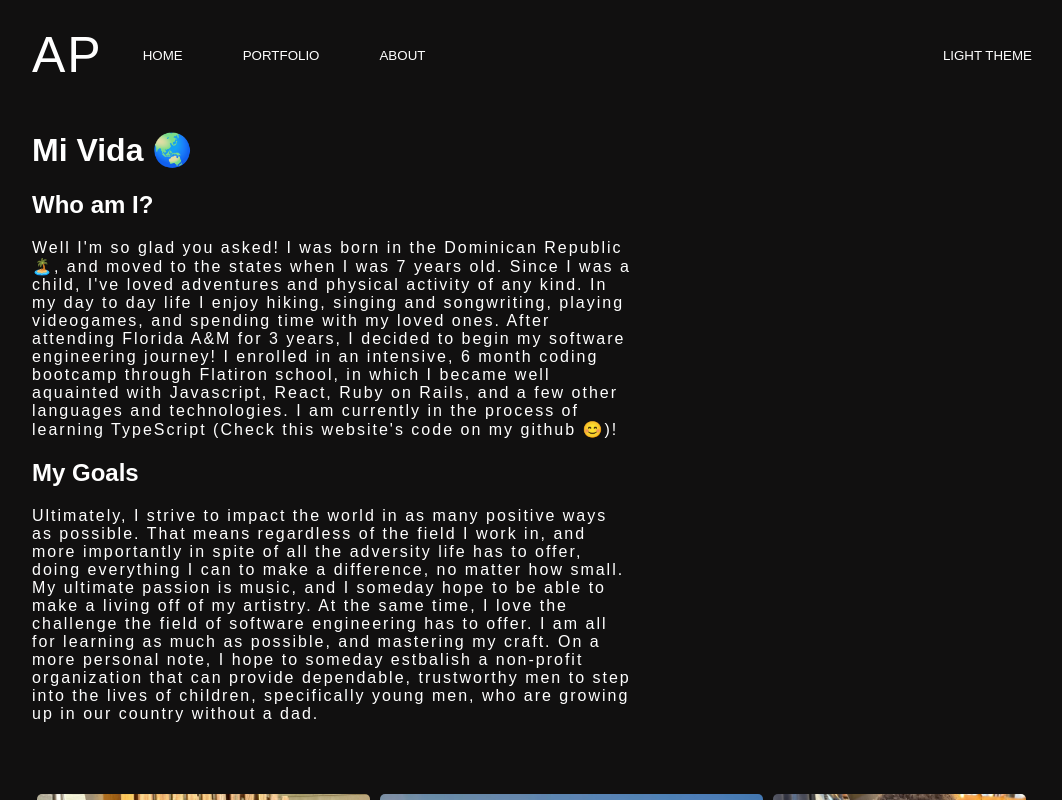
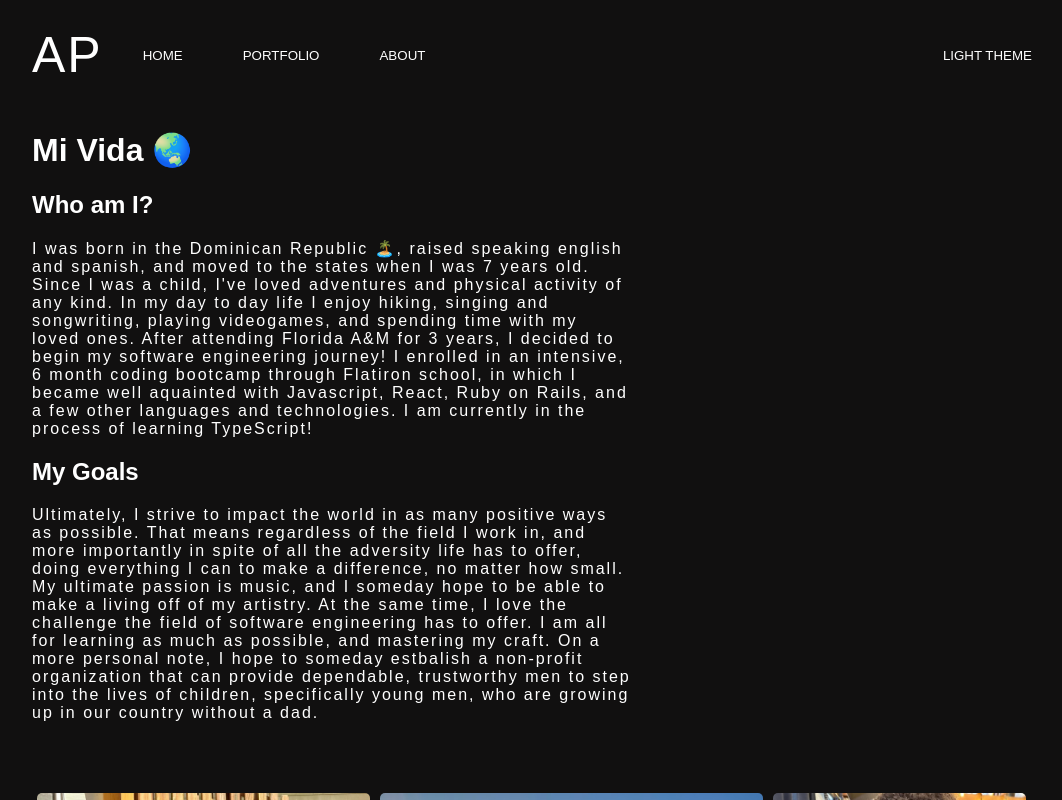
Before and after one commit to adrielpuello/my-ts-react-app, a React (Create React App) app in the folder my-ts-react-app/: page / in a window 1280 px wide. Both pictures are taken after a click on the button "ABOUT". Shown: the top 800 px of the page, without its empty margins (118-1180 px from the left). Built offline with nearby package versions, Linux system fonts and the light colour scheme.

Commit message:
small bio tweaks

```diff
--- a/my-ts-react-app/src/components/About/About.tsx
+++ b/my-ts-react-app/src/components/About/About.tsx
@@ -13,13 +13,13 @@ const About: React.FC = () => {
             <div className="main-text">
                     <h1>Mi Vida 🌏</h1>
                     <h2>Who am I?</h2>
-                    <p>Well I'm so glad you asked! I was born in the Dominican Republic 🏝️,
+                    <p>I was born in the Dominican Republic 🏝️, raised speaking english and spanish,
                     and moved to the states when I was 7 years old. Since I was a child, I've loved adventures
                     and physical activity of any kind. In my day to day life I enjoy hiking, singing and songwriting,
                     playing videogames, and spending time with my loved ones. After attending Florida A&M for 3 years,
                     I decided to begin my software engineering journey! I enrolled in an intensive, 6 month coding bootcamp
                     through Flatiron school, in which I became well aquainted with Javascript, React, Ruby on Rails, and a few
-                    other languages and technologies. I am currently in the process of learning TypeScript (Check this website's code on my github 😊)!</p>
+                    other languages and technologies. I am currently in the process of learning TypeScript!</p>
                     <h2>My Goals</h2>
                     <p>Ultimately, I strive to impact the world in as many positive ways as possible.
                     That means regardless of the field I work in, and more importantly in spite of all
```
